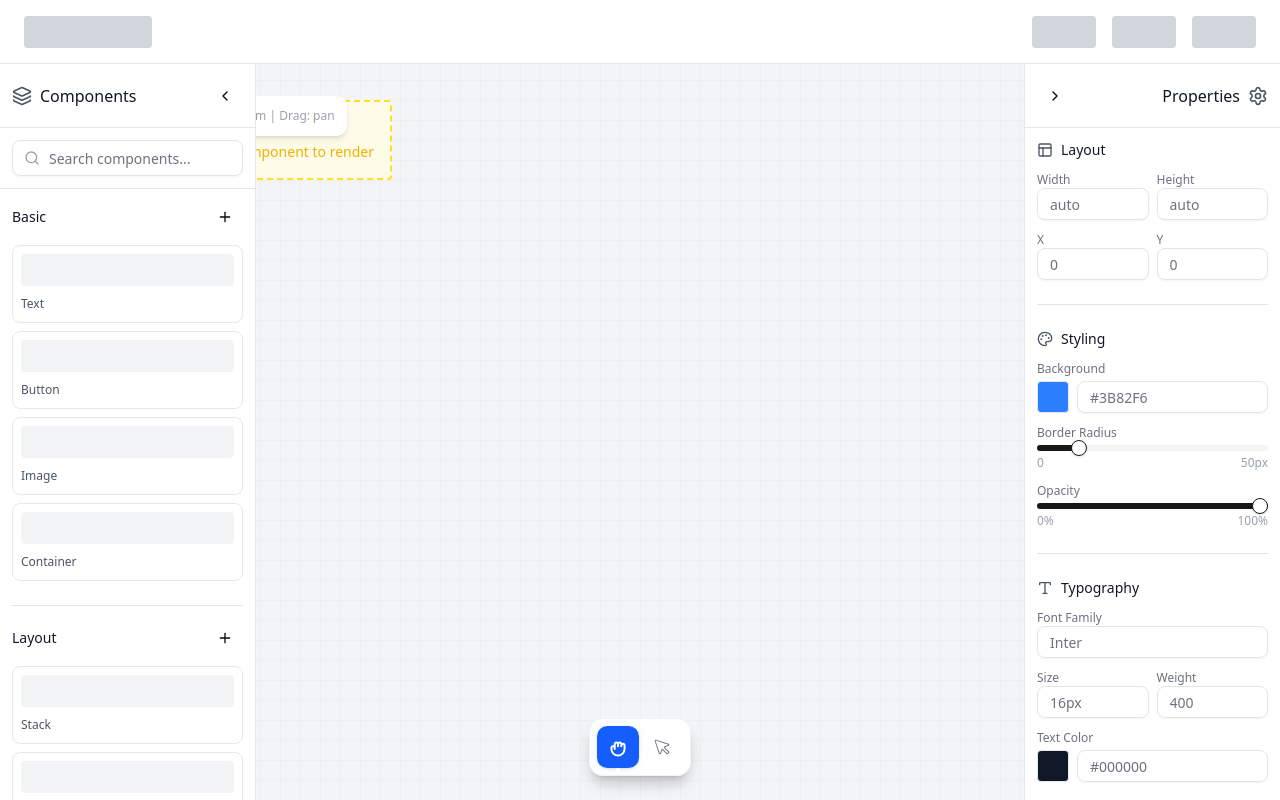
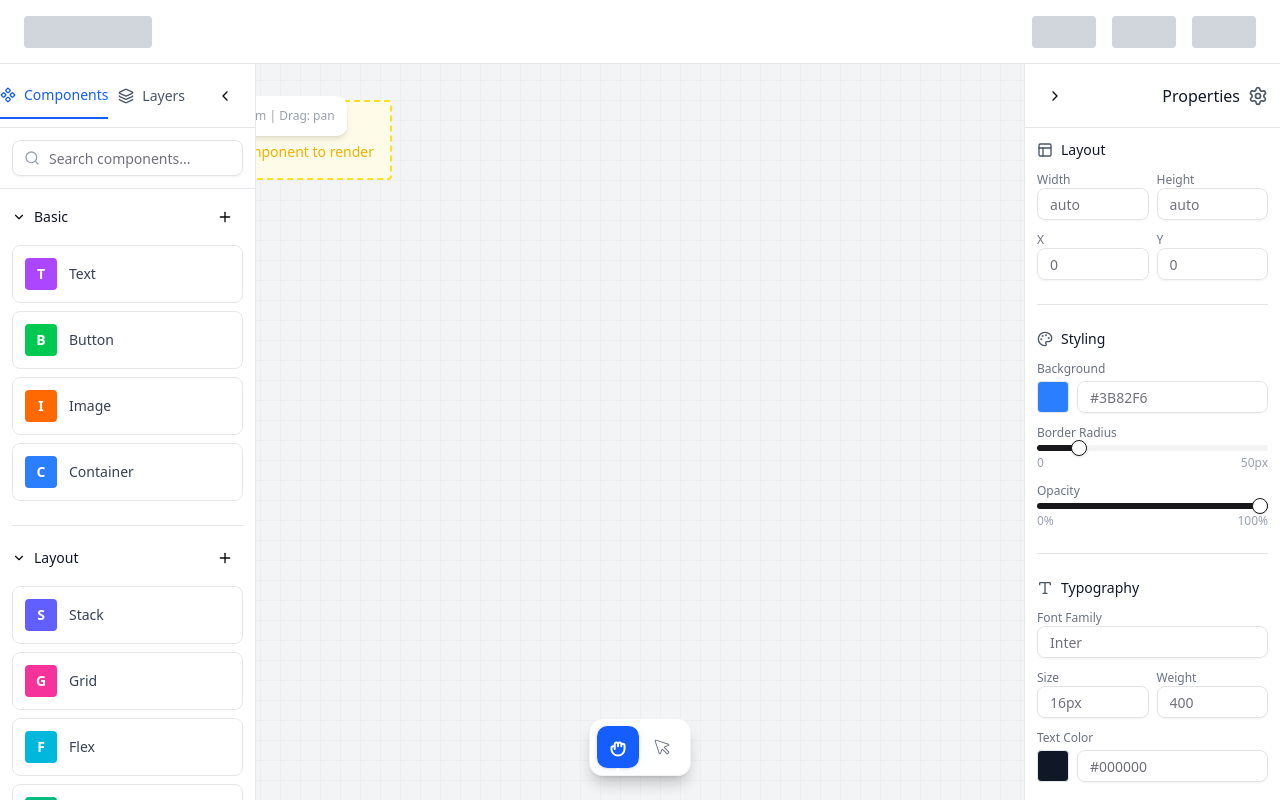
Before and after one commit to marlinjai/framer-clone, a Next.js app: page / in a window 1280 px wide. Built offline with nearby package versions, Linux system fonts and the light colour scheme.

Commit message:
implements layers

```diff
--- a/src/components/LeftSidebar.tsx
+++ b/src/components/LeftSidebar.tsx
@@ -2,34 +2,217 @@
 // Left sidebar with components/layers panel and collapsible functionality
 'use client';
 
-import React from 'react';
+import React, { useState } from 'react';
 import { observer } from 'mobx-react-lite';
-import { ChevronLeft, ChevronRight, Layers, Plus, Search } from 'lucide-react';
+import {
+  ChevronLeft,
+  ChevronRight,
+  Layers,
+  Plus,
+  Search,
+  ChevronDown,
+  Eye,
+  MoreHorizontal,
+  Component,
+  Box
+} from 'lucide-react';
 import { Button } from '@/components/ui/button';
 import { Input } from '@/components/ui/input';
 import { Separator } from '@/components/ui/separator';
 import { EditorUIType } from '../stores/EditorUIStore';
+import { ComponentInstance } from '../models/ComponentModel';
 
 interface LeftSidebarProps {
   editorUI: EditorUIType;
 }
 
+// LayersPanel component
+const LayersPanel = observer(({ editorUI }: { editorUI: EditorUIType }) => {
+  const currentPage = editorUI.currentPage;
+  const rootComponent = currentPage?.rootComponent;
+  const selectedComponent = editorUI.selectedComponent;
+  const [expandedNodes, setExpandedNodes] = useState<Set<string>>(new Set());
+
+  if (!rootComponent) {
+    return (
+      <div className="p-4 text-center text-gray-500">
+        <Layers size={32} className="mx-auto mb-2 opacity-50" />
+        <p className="text-sm">No components</p>
+        <p className="text-xs">Add components to see them here</p>
+      </div>
+    );
+  }
+
+  const toggleExpansion = (componentId: string) => {
+    const newExpanded = new Set(expandedNodes);
+    if (newExpanded.has(componentId)) {
+      newExpanded.delete(componentId);
+    } else {
+      newExpanded.add(componentId);
+    }
+    setExpandedNodes(newExpanded);
+  };
+
+  const renderComponentTree = (component: ComponentInstance, depth = 0): React.ReactNode => {
+    const isExpanded = expandedNodes.has(component.id);
+    const hasChildren = component.children.length > 0;
+
+    // Get component icon based on type
+    const getComponentIcon = (type: string) => {
+      switch (type.toLowerCase()) {
+        case 'div':
+        case 'section':
+        case 'main':
+        case 'article':
+          return <Box size={14} className="text-blue-500" />;
+        case 'button':
+          return <Component size={14} className="text-green-500" />;
+        case 'h1':
+        case 'h2':
+        case 'h3':
+        case 'h4':
+        case 'h5':
+        case 'h6':
+        case 'p':
+        case 'span':
+          return <div className="w-3.5 h-3.5 bg-purple-500 rounded-sm text-[8px] text-white flex items-center justify-center font-bold">T</div>;
+        case 'img':
+          return <div className="w-3.5 h-3.5 bg-orange-500 rounded-sm text-[8px] text-white flex items-center justify-center font-bold">I</div>;
+        default:
+          return <Component size={14} className="text-gray-500" />;
+      }
+    };
+
+    return (
+      <div key={component.id} className="select-none">
+        <div
+          className={`
+            flex items-center py-1 px-2 rounded-md cursor-pointer transition-colors group
+            ${selectedComponent?.id === component.id ? 'bg-blue-100 text-blue-900' : 'hover:bg-gray-50'}
+          `}
+          style={{ paddingLeft: `${8 + depth * 16}px` }}
+          onClick={() => editorUI.selectComponent(component)}
+        >
+          {/* Expand/Collapse button */}
+          <div className="w-4 flex justify-center">
+            {hasChildren ? (
+              <button
+                onClick={(e) => {
+                  e.stopPropagation();
+                  toggleExpansion(component.id);
+                }}
+                className="p-0.5 hover:bg-gray-200 rounded"
+              >
+                {isExpanded ? <ChevronDown size={12} /> : <ChevronRight size={12} />}
+              </button>
+            ) : (
+              <div className="w-3" />
+            )}
+          </div>
+
+          {/* Component icon */}
+          <div className="mr-2">
+            {getComponentIcon(component.type)}
+          </div>
+
+          {/* Component name */}
+          <span className="text-sm flex-1 truncate">
+            {component.type}
+            {component.props.className && (
+              <span className="text-xs text-gray-500 ml-1">
+                .{component.props.className.split(' ')[0]}
+              </span>
+            )}
+          </span>
+
+          {/* Visibility toggle */}
+          <button
+            onClick={(e) => {
+              e.stopPropagation();
+              console.log('Toggle visibility for', component.id);
+            }}
+            className="opacity-0 group-hover:opacity-100 p-1 hover:bg-gray-200 rounded transition-opacity"
+          >
+            <Eye size={12} />
+          </button>
+
+          {/* More options */}
+          <button
+            onClick={(e) => e.stopPropagation()}
+            className="opacity-0 group-hover:opacity-100 p-1 hover:bg-gray-200 rounded transition-opacity ml-1"
+          >
+            <MoreHorizontal size={12} />
+          </button>
+        </div>
+
+        {/* Render children recursively */}
+        {hasChildren && isExpanded && (
+          <div>
+            {component.children.map((child: ComponentInstance) =>
+              renderComponentTree(child, depth + 1)
+            )}
+          </div>
+        )}
+      </div>
+    );
+  };
+
+  // Initialize expanded state for root component
+  React.useEffect(() => {
+    if (rootComponent && !expandedNodes.has(rootComponent.id)) {
+      setExpandedNodes(new Set([rootComponent.id]));
+    }
+  }, [rootComponent, expandedNodes]);
+
+  return (
+    <div className="layers-panel">
+      {renderComponentTree(rootComponent)}
+    </div>
+  );
+});
+
 const LeftSidebar = observer(({ editorUI }: LeftSidebarProps) => {
   const isCollapsed = editorUI.leftSidebarCollapsed;
+  const [activeSection, setActiveSection] = useState<'components' | 'layers'>('components');
+  const [componentsExpanded, setComponentsExpanded] = useState(true);
+  const [layersExpanded, setLayersExpanded] = useState(true);
 
   return (
     <div className={`
       bg-white border-r border-gray-200 flex flex-col transition-all duration-300 ease-in-out h-[calc(100vh-4rem)]
       ${isCollapsed ? 'w-12' : 'w-64'}
     `}>
-      {/* Header with collapse toggle */}
-      <div className="h-16 flex items-center justify-between px-3 border-b border-gray-200">
+      {/* Header with section tabs when expanded */}
+      <div className="h-16 flex items-center border-b border-gray-200">
         {!isCollapsed && (
-          <div className="flex items-center space-x-2">
-            <Layers size={20} className="text-gray-600" />
-            <span className="font-medium text-gray-900">Components</span>
+          <div className="flex-1 flex">
+            <button
+              onClick={() => setActiveSection('components')}
+              className={`
+                flex-1 flex items-center justify-center space-x-2 py-3 text-sm font-medium transition-colors
+                ${activeSection === 'components'
+                  ? 'text-blue-600 border-b-2 border-blue-600'
+                  : 'text-gray-600 hover:text-gray-900'}
+              `}
+            >
+              <Component size={16} />
+              <span>Components</span>
+            </button>
+            <button
+              onClick={() => setActiveSection('layers')}
+              className={`
+                flex-1 flex items-center justify-center space-x-2 py-3 text-sm font-medium transition-colors
+                ${activeSection === 'layers'
+                  ? 'text-blue-600 border-b-2 border-blue-600'
+                  : 'text-gray-600 hover:text-gray-900'}
+              `}
+            >
+              <Layers size={16} />
+              <span>Layers</span>
+            </button>
           </div>
         )}
+        <div className="px-3">
           <Button
             variant="ghost"
             size="sm"
@@ -38,6 +221,7 @@ const LeftSidebar = observer(({ editorUI }: LeftSidebarProps) => {
           >
             {isCollapsed ? <ChevronRight size={16} /> : <ChevronLeft size={16} />}
           </Button>
+        </div>
       </div>
 
       {/* Content - only show when not collapsed */}
@@ -48,93 +232,149 @@ const LeftSidebar = observer(({ editorUI }: LeftSidebarProps) => {
             <div className="relative">
               <Search size={16} className="absolute left-3 top-1/2 transform -translate-y-1/2 text-gray-400" />
               <Input
-                placeholder="Search components..."
+                placeholder={`Search ${activeSection}...`}
                 className="pl-9 h-9 text-sm"
               />
             </div>
           </div>
 
-          {/* Component Categories */}
+          {/* Components Tab Content */}
+          {activeSection === 'components' && (
             <div className="flex-1 overflow-y-auto">
               <div className="p-3">
                 {/* Basic Components */}
                 <div className="mb-6">
-                <div className="flex items-center justify-between mb-3">
+                  <div
+                    className="flex items-center justify-between mb-3 cursor-pointer"
+                    onClick={() => setComponentsExpanded(!componentsExpanded)}
+                  >
+                    <div className="flex items-center space-x-2">
+                      {componentsExpanded ? <ChevronDown size={14} /> : <ChevronRight size={14} />}
                       <h3 className="text-sm font-medium text-gray-900">Basic</h3>
+                    </div>
                     <Button variant="ghost" size="sm" className="p-1">
                       <Plus size={14} />
                     </Button>
                   </div>
+                  {componentsExpanded && (
                     <div className="space-y-2">
-                  {['Text', 'Button', 'Image', 'Container'].map((component) => (
+                      {[
+                        { name: 'Text', color: 'bg-purple-500', icon: 'T' },
+                        { name: 'Button', color: 'bg-green-500', icon: 'B' },
+                        { name: 'Image', color: 'bg-orange-500', icon: 'I' },
+                        { name: 'Container', color: 'bg-blue-500', icon: 'C' }
+                      ].map((component) => (
                         <div
-                      key={component}
-                      className="p-2 rounded-md border border-gray-200 hover:border-blue-300 hover:bg-blue-50 cursor-pointer transition-colors"
+                          key={component.name}
+                          className="p-3 rounded-md border border-gray-200 hover:border-blue-300 hover:bg-blue-50 cursor-pointer transition-colors"
                           draggable
                         >
-                      <div className="w-full h-8 bg-gray-100 rounded mb-1"></div>
-                      <span className="text-xs text-gray-600">{component}</span>
+                          <div className="flex items-center space-x-3">
+                            <div className={`w-8 h-8 ${component.color} rounded flex items-center justify-center text-white font-bold text-sm`}>
+                              {component.icon}
+                            </div>
+                            <span className="text-sm text-gray-700">{component.name}</span>
+                          </div>
                         </div>
                       ))}
                     </div>
+                  )}
                 </div>
 
                 <Separator className="my-4" />
 
                 {/* Layout Components */}
                 <div className="mb-6">
-                <div className="flex items-center justify-between mb-3">
+                  <div
+                    className="flex items-center justify-between mb-3 cursor-pointer"
+                    onClick={() => setComponentsExpanded(!componentsExpanded)}
+                  >
+                    <div className="flex items-center space-x-2">
+                      {componentsExpanded ? <ChevronDown size={14} /> : <ChevronRight size={14} />}
                       <h3 className="text-sm font-medium text-gray-900">Layout</h3>
+                    </div>
                     <Button variant="ghost" size="sm" className="p-1">
                       <Plus size={14} />
                     </Button>
                   </div>
+                  {componentsExpanded && (
                     <div className="space-y-2">
-                  {['Stack', 'Grid', 'Flex', 'Card'].map((component) => (
+                      {[
+                        { name: 'Stack', color: 'bg-indigo-500', icon: 'S' },
+                        { name: 'Grid', color: 'bg-pink-500', icon: 'G' },
+                        { name: 'Flex', color: 'bg-cyan-500', icon: 'F' },
+                        { name: 'Card', color: 'bg-emerald-500', icon: 'C' }
+                      ].map((component) => (
                         <div
-                      key={component}
-                      className="p-2 rounded-md border border-gray-200 hover:border-blue-300 hover:bg-blue-50 cursor-pointer transition-colors"
+                          key={component.name}
+                          className="p-3 rounded-md border border-gray-200 hover:border-blue-300 hover:bg-blue-50 cursor-pointer transition-colors"
                           draggable
                         >
-                      <div className="w-full h-8 bg-gray-100 rounded mb-1"></div>
-                      <span className="text-xs text-gray-600">{component}</span>
+                          <div className="flex items-center space-x-3">
+                            <div className={`w-8 h-8 ${component.color} rounded flex items-center justify-center text-white font-bold text-sm`}>
+                              {component.icon}
+                            </div>
+                            <span className="text-sm text-gray-700">{component.name}</span>
+                          </div>
                         </div>
                       ))}
                     </div>
+                  )}
                 </div>
+              </div>
+            </div>
+          )}
 
-              <Separator className="my-4" />
-
-              {/* Layers Panel */}
-              <div>
-                <div className="flex items-center justify-between mb-3">
-                  <h3 className="text-sm font-medium text-gray-900">Layers</h3>
+          {/* Layers Tab Content */}
+          {activeSection === 'layers' && (
+            <div className="flex-1 overflow-y-auto">
+              <div className="p-3">
+                <div
+                  className="flex items-center justify-between mb-3 cursor-pointer"
+                  onClick={() => setLayersExpanded(!layersExpanded)}
+                >
+                  <div className="flex items-center space-x-2">
+                    {layersExpanded ? <ChevronDown size={14} /> : <ChevronRight size={14} />}
+                    <h3 className="text-sm font-medium text-gray-900">Page Layers</h3>
+                  </div>
                   <Button variant="ghost" size="sm" className="p-1">
                     <Plus size={14} />
                   </Button>
                 </div>
+                {layersExpanded && (
                   <div className="space-y-1">
-                  {['Page', 'Header', 'Main Content', 'Footer'].map((layer, index) => (
-                    <div
-                      key={layer}
-                      className="flex items-center p-2 rounded hover:bg-gray-50 cursor-pointer"
-                      style={{ paddingLeft: `${8 + index * 16}px` }}
-                    >
-                      <div className="w-3 h-3 bg-blue-500 rounded-sm mr-2"></div>
-                      <span className="text-sm text-gray-700 flex-1">{layer}</span>
+                    <LayersPanel editorUI={editorUI} />
                   </div>
-                  ))}
+                )}
               </div>
             </div>
-            </div>
-          </div>
+          )}
         </>
       )}
 
-      {/* Collapsed state - show minimal icons */}
+      {/* Collapsed state - show section toggle icons */}
       {isCollapsed && (
         <div className="flex flex-col items-center py-4 space-y-4">
-          <Button variant="ghost" size="sm" className="p-2">
+          <Button
+            variant="ghost"
+            size="sm"
+            className="p-2"
+            onClick={() => {
+              editorUI.toggleLeftSidebar();
+              setActiveSection('components');
+            }}
+          >
+            <Component size={18} className="text-gray-600" />
+          </Button>
+          <Button
+            variant="ghost"
+            size="sm"
+            className="p-2"
+            onClick={() => {
+              editorUI.toggleLeftSidebar();
+              setActiveSection('layers');
+            }}
+          >
             <Layers size={18} className="text-gray-600" />
           </Button>
           <Button variant="ghost" size="sm" className="p-2">
```
Lines whose indentation alone changed are shown as unchanged.
